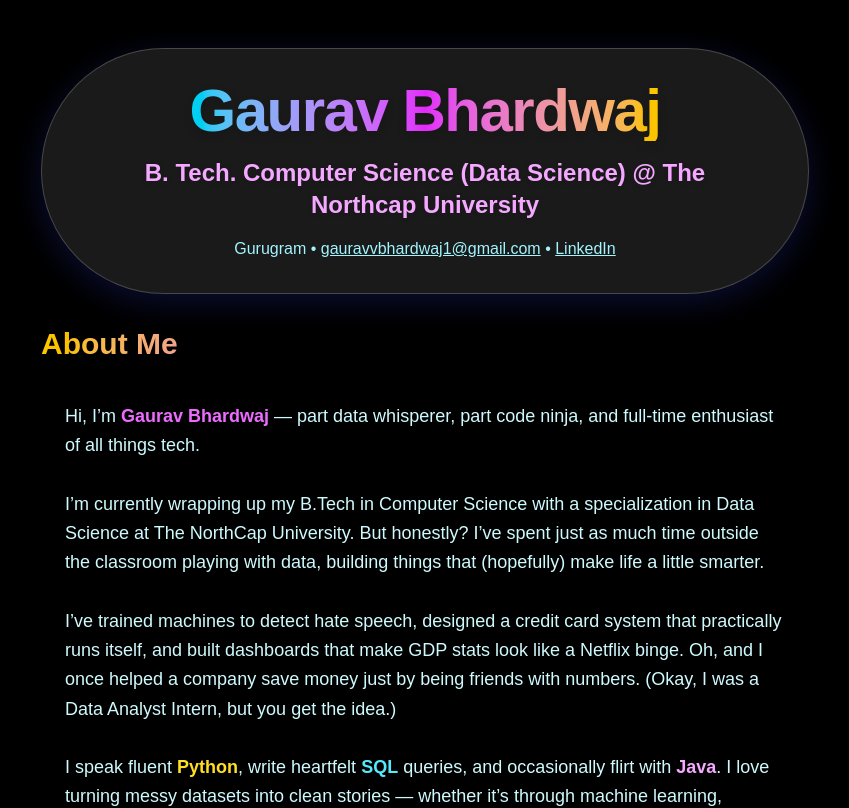
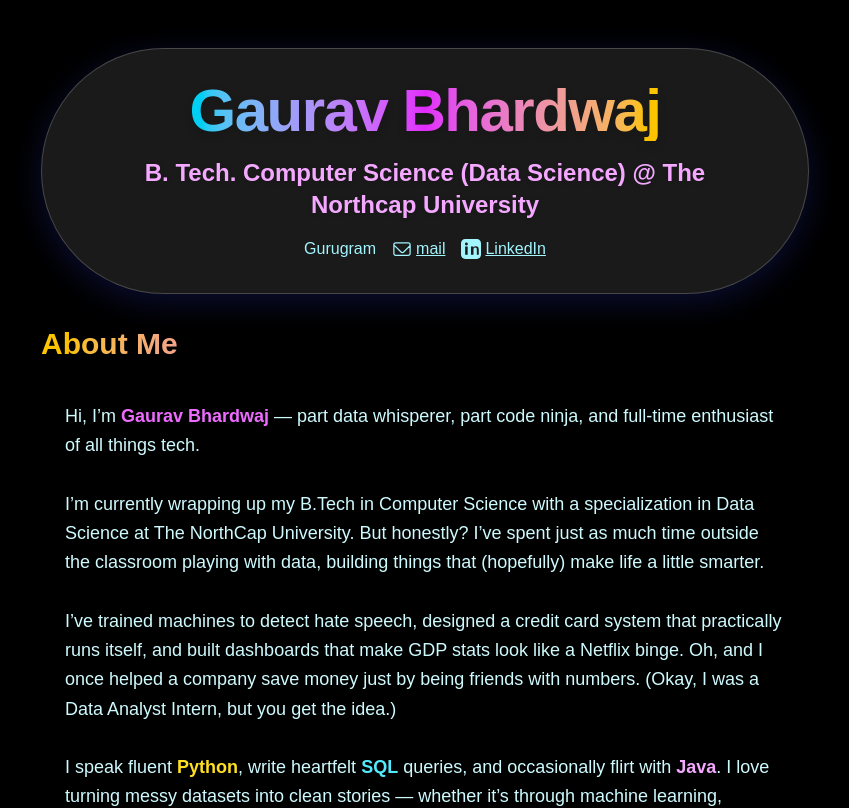
Before and after one commit to Gaurav-Bhardwajj/Gaurav-Bhardwajj.github.io, a Next.js app: page / in a window 1280 px wide. Shown: the top 808 px of the page, without its empty margins (215-1064 px from the left). Built offline with nearby package versions, Linux system fonts and the light colour scheme.

Commit message:
refactor: use icons for mail and LinkedIn in header bubble

```diff
--- a/src/app/page.tsx
+++ b/src/app/page.tsx
@@ -15,23 +15,36 @@ export default function Home() {
               <p className="text-xl sm:text-2xl font-semibold mb-2 text-fuchsia-300 drop-shadow">
                 B. Tech. Computer Science (Data Science) @ The Northcap University
               </p>
-              <p className="text-md text-cyan-200">
-                Gurugram •{' '}
+              <p className="text-md text-cyan-200 flex items-center gap-4 justify-center">
+                Gurugram
+                <span className="flex items-center gap-1">
                   <a
                     href="mailto:gauravvbhardwaj1@gmail.com"
-                  className="underline hover:text-yellow-400"
+                    className="flex items-center gap-1 underline hover:text-yellow-400 focus:outline-none focus:ring-2 focus:ring-yellow-400 rounded transition-colors"
+                    aria-label="Send mail to Gaurav Bhardwaj"
                   >
-                  gauravvbhardwaj1@gmail.com
-                </a>{' '}
-                •{' '}
+                    {/* Mail icon (Heroicons outline) */}
+                    <svg xmlns="http://www.w3.org/2000/svg" fill="none" viewBox="0 0 24 24" strokeWidth={1.5} stroke="currentColor" className="w-5 h-5 inline-block align-text-bottom">
+                      <path strokeLinecap="round" strokeLinejoin="round" d="M21.75 6.75v10.5a2.25 2.25 0 01-2.25 2.25H4.5a2.25 2.25 0 01-2.25-2.25V6.75m19.5 0A2.25 2.25 0 0019.5 4.5h-15a2.25 2.25 0 00-2.25 2.25m19.5 0v.243a2.25 2.25 0 01-.659 1.591l-7.09 7.09a2.25 2.25 0 01-3.182 0l-7.09-7.09A2.25 2.25 0 012.25 6.993V6.75" />
+                    </svg>
+                    <span className="sr-only sm:not-sr-only">mail</span>
+                  </a>
+                </span>
+                <span className="flex items-center gap-1">
                   <a
                     href="https://www.linkedin.com/in/gauravvbhardwaj1/"
-                  className="underline hover:text-fuchsia-400"
+                    className="flex items-center gap-1 underline hover:text-fuchsia-400 focus:outline-none focus:ring-2 focus:ring-fuchsia-400 rounded transition-colors"
                     target="_blank"
                     rel="noopener noreferrer"
+                    aria-label="Gaurav Bhardwaj on LinkedIn"
                   >
-                  LinkedIn
+                    {/* LinkedIn icon (SVG) */}
+                    <svg xmlns="http://www.w3.org/2000/svg" viewBox="0 0 24 24" fill="currentColor" className="w-5 h-5 inline-block align-text-bottom">
+                      <path d="M19 0h-14c-2.761 0-5 2.239-5 5v14c0 2.761 2.239 5 5 5h14c2.762 0 5-2.239 5-5v-14c0-2.761-2.238-5-5-5zm-11 19h-3v-10h3v10zm-1.5-11.268c-.966 0-1.75-.784-1.75-1.75s.784-1.75 1.75-1.75 1.75.784 1.75 1.75-.784 1.75-1.75 1.75zm15.5 11.268h-3v-5.604c0-1.337-.025-3.063-1.868-3.063-1.868 0-2.154 1.459-2.154 2.967v5.7h-3v-10h2.881v1.367h.041c.401-.761 1.379-1.563 2.841-1.563 3.04 0 3.601 2.002 3.601 4.604v5.592z" />
+                    </svg>
+                    <span className="sr-only sm:not-sr-only">LinkedIn</span>
                   </a>
+                </span>
               </p>
             </div>
           </div>
```
Lines whose indentation alone changed are shown as unchanged.
